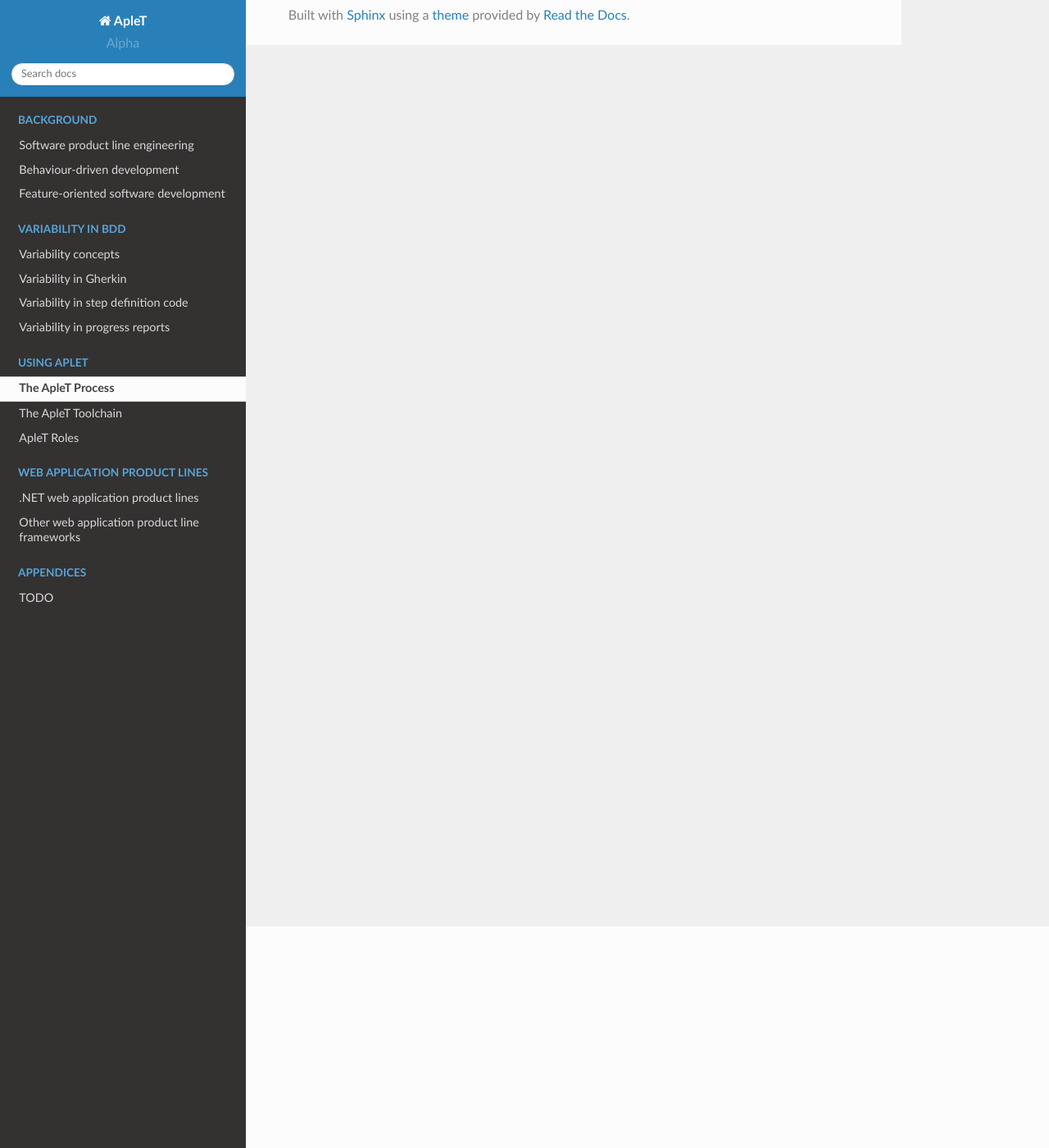
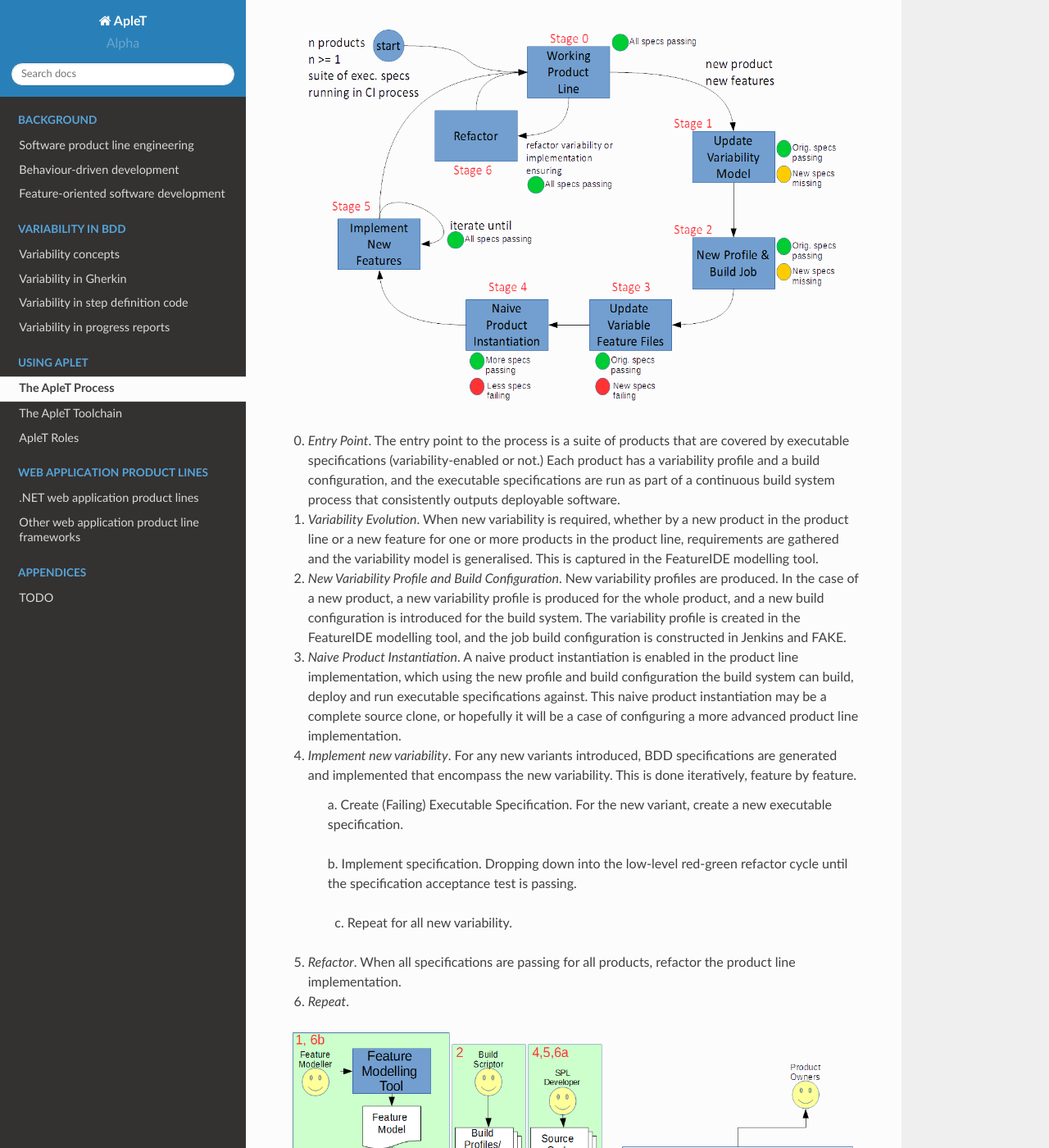
Before and after one commit to ngm/ApleT, a Sphinx documentation site: the page built from docs/process.rst, in a window 1280 px wide and 1400 px high, scrolled down 270 px. Shown: the whole window at 82% size. Built offline with Sphinx 7.4.7 and the Read the Docs theme 2.0.0, drawn with Linux system fonts in a browser that asks for light colours; some of the changed text lies outside the part shown.

Commit message:
Add diagrams for ApleT process and tools

```diff
--- a/docs/gherkin-and-variability.rst
+++ b/docs/gherkin-and-variability.rst
@@ -2,7 +2,7 @@
 Variability in Gherkin
 **********************
 
-As discussed in the section on :ref:`gherkin`, Gherkin
+As discussed in the section on :ref:`bdd-gherkin`, Gherkin
 is a business-readable DSL for specifying system behaviour.
 
 An example of feature specifications in a Gherkin feature file looks as
--- a/docs/process.rst
+++ b/docs/process.rst
@@ -1,2 +1,57 @@
 The ApleT Process
 =================
+
+The ApleT framework includes a process that should be followed during the
+production or maintenance of products in the product line. The trigger for a
+new cycle through the evolution process is a change in requirements -- this is
+either through the development of the software for a new customer, or the
+amendment of the software for an existing customer.
+
+.. image:: _static/aplet-method.png
+
+0. *Entry Point*. The entry point to the process is a suite of products that are
+   covered by executable specifications (variability-enabled or not.) Each
+   product has a variability profile and a build configuration, and the
+   executable specifications are run as part of a continuous build system
+   process that consistently outputs deployable software.
+
+1. *Variability Evolution*. When new variability is required, whether by a new
+   product in the product line or a new feature for one or more products in the
+   product line, requirements are gathered and the variability model is
+   generalised. This is captured in the FeatureIDE modelling tool.
+
+2. *New Variability Profile and Build Configuration*. New variability profiles
+   are produced. In the case of a new product, a new variability profile is
+   produced for the whole product, and a new build configuration is introduced
+   for the build system. The variability profile is created in the FeatureIDE
+   modelling tool, and the job build configuration is constructed in Jenkins
+   and FAKE.
+
+3. *Naive Product Instantiation*. A naive product instantiation is enabled in the
+   product line implementation, which using the new profile and build
+   configuration the build system can build, deploy and run executable
+   specifications against. This naive product instantiation may be a complete
+   source clone, or hopefully it will be a case of configuring a more advanced
+   product line implementation.
+
+4. *Implement new variability*. For any new variants introduced, BDD
+   specifications are generated and implemented that encompass the new
+   variability. This is done iteratively, feature by feature.
+
+        a. Create (Failing) Executable Specification. For the new variant,
+        create a new executable specification.
+
+        b. Implement specification. Dropping down into the low-level red-green
+        refactor cycle until the specification acceptance test is passing.
+
+        c. Repeat for all new variability.
+
+5. *Refactor*. When all specifications are passing for all products, refactor the
+   product line implementation.
+
+6. *Repeat*.
+
+.. image:: _static/aplet-tools-with-method.png
+
+Throughout this cycle, test reports are generated by the build system process
+to provide feedback on the state of all products in the product line.
```
Also changed, not shown: docs/behaviour_driven_development.rst (+47 -2 lines), docs/roles.rst (+11 -1 lines), docs/toolchain.rst (+10 -0 lines), docs/_static/aplet-method.png (added), docs/_static/aplet-tools-arc.png (added), docs/_static/aplet-tools-java.png (added), docs/_static/aplet-tools-with-method.png (added), docs/_static/aplet-tools.png (added), 1 other file.
